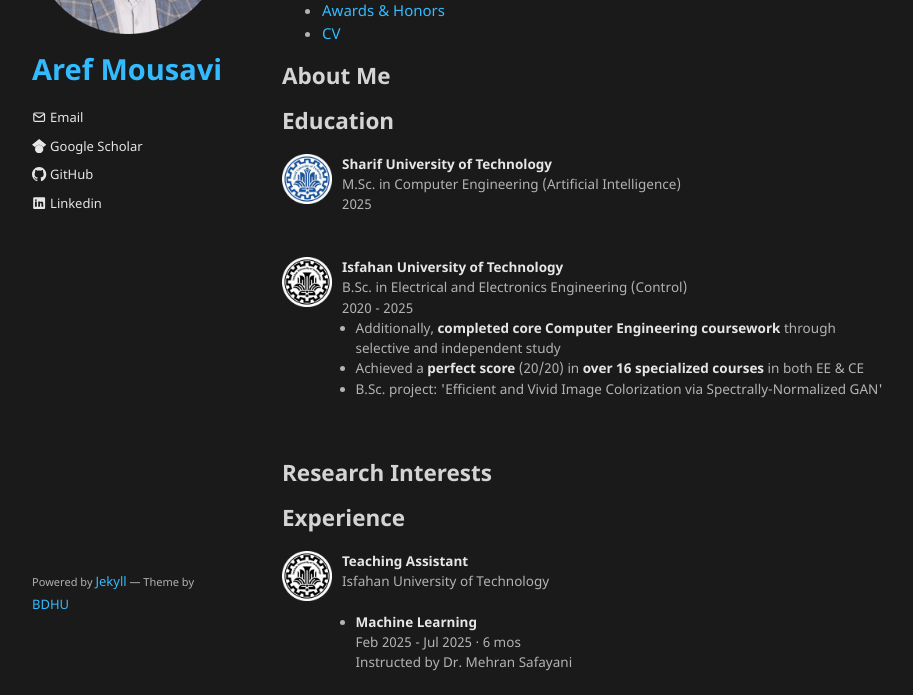
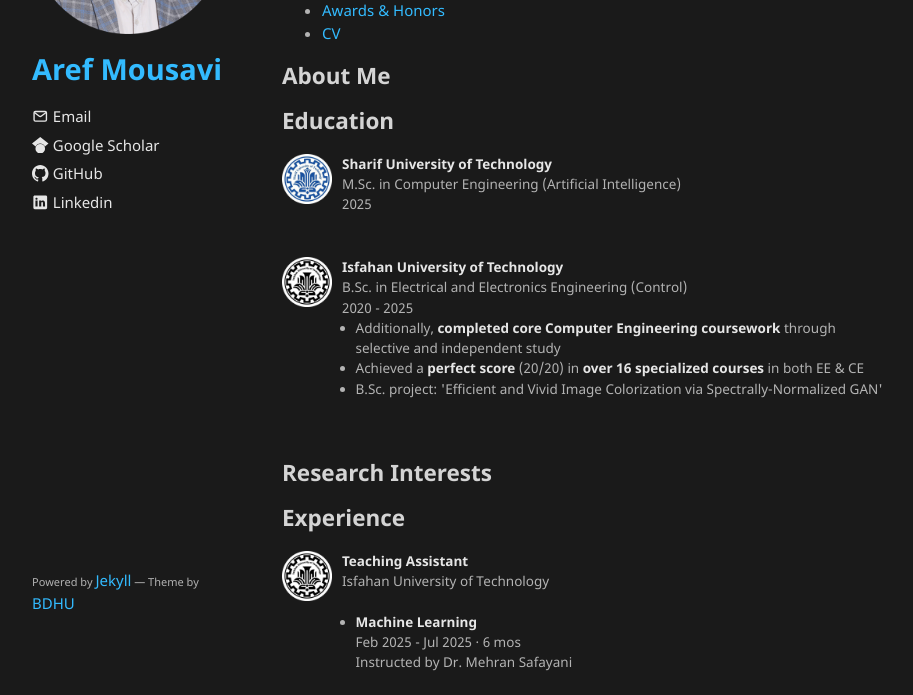
Before and after one commit to arefmousavi/arefmousavi.github.io, a Jekyll site: the page built from index.md, in a window 1280 px wide. Shown: the part 216-911 px from the top of the page, without its empty margins (178-1091 px from the left). Built offline with Jekyll 4.4.1, drawn with Linux system fonts in a browser that asks for light colours; the repository's description, which GitHub fills in, is left out; our own code applies the rules of GitHub Pages for plain Markdown files.

Commit message:
chore: update theme

```diff
--- a/_sass/jekyll-theme-minimalist.scss
+++ b/_sass/jekyll-theme-minimalist.scss
@@ -323,9 +323,9 @@ footer {
   font-size: 29px;
 }
 
-// sidebar description
+// sidebar links
 .sidebar a {
-  font-size: 13px;
+  font-size: 15px;
 }
 
 .icon {
```
